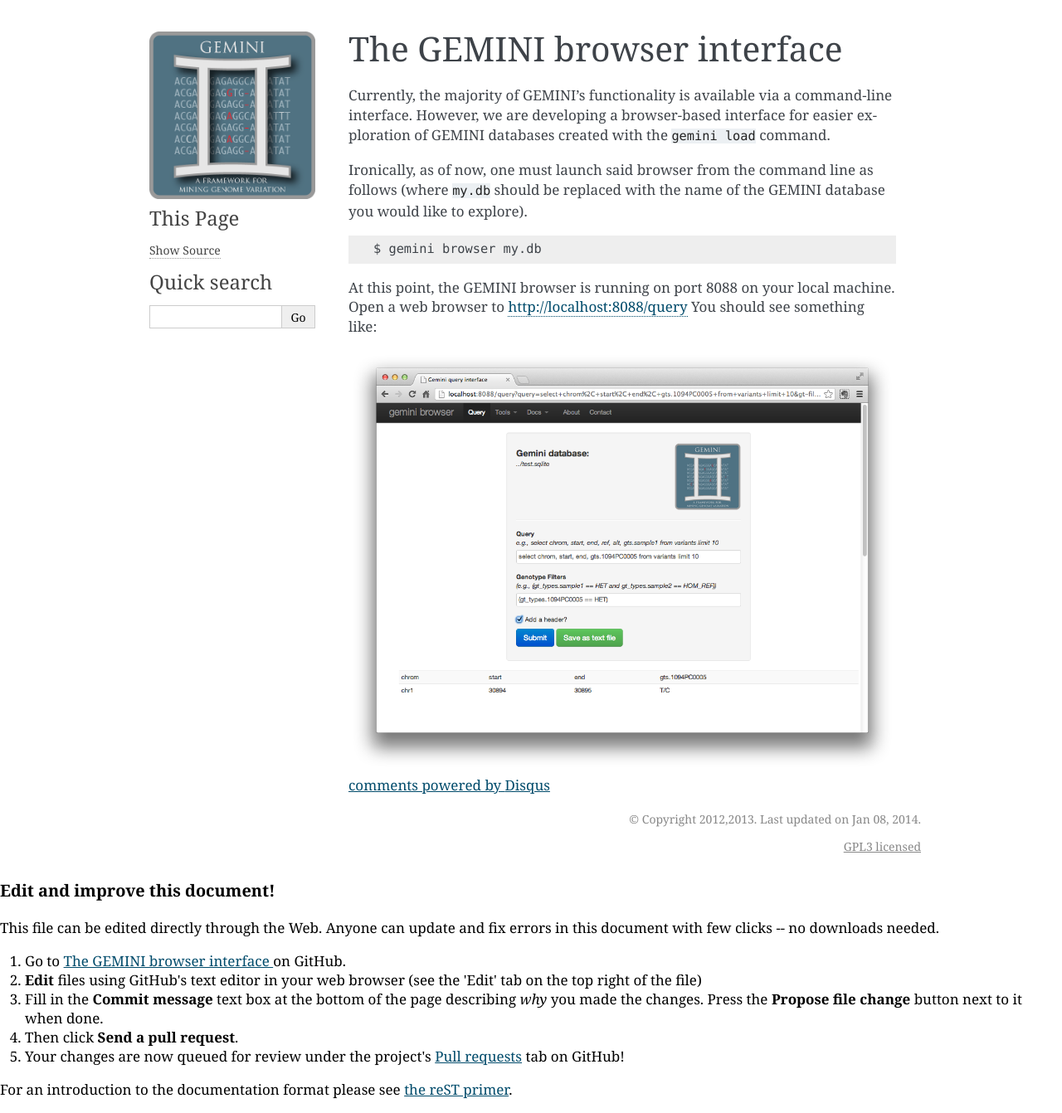
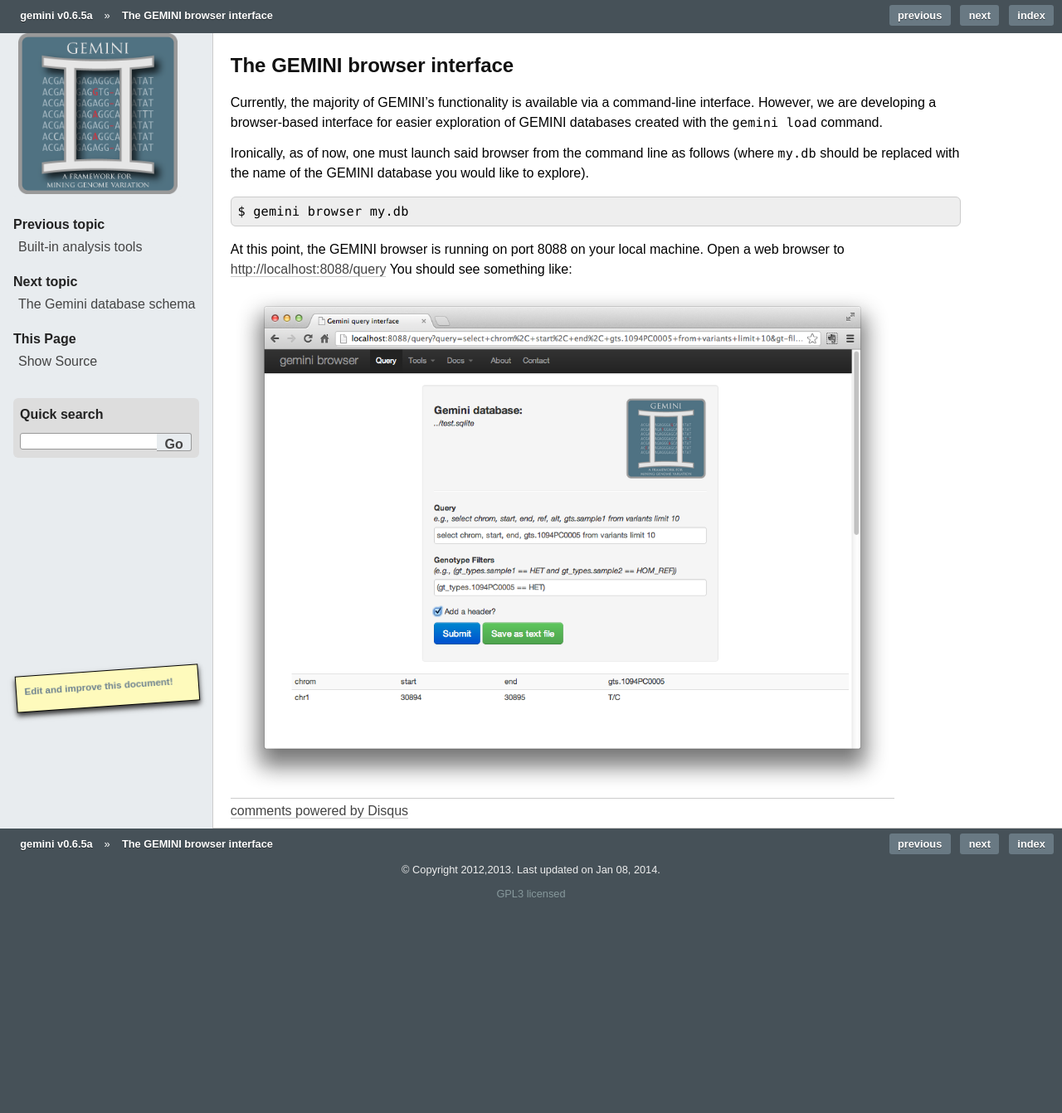
Before and after one commit to arq5x/gemini, a Sphinx documentation site: the page built from docs/content/browser.rst, in a window 1280 px wide. Shown: the whole page at 83% size. Built offline with Sphinx 7.4.7, drawn with Linux system fonts in a browser that asks for light colours; formulas are drawn with MathJax 3; pages that are not in the unit, such as notebooks, are missing from menus; comment, search, counter and statistics services are not loaded; the version number is read from the project's files by our own code; after the commit the page ends 1119 px from its top, so only the background shows below that.

Commit message:
Update conf.py

```diff
--- a/docs/conf.py
+++ b/docs/conf.py
@@ -92,7 +92,7 @@ pygments_style = 'sphinx'
 
 # The theme to use for HTML and HTML Help pages.  See the documentation for
 # a list of builtin themes.
-#html_theme = 'default'
+html_theme = 'rtd'
 
 # Theme options are theme-specific and customize the look and feel of a theme
 # further.  For a list of options available for each theme, see the
@@ -100,7 +100,7 @@ pygments_style = 'sphinx'
 # html_theme_options = {}
 
 # Add any paths that contain custom themes here, relative to this directory.
-#html_theme_path = ["themes"]
+html_theme_path = ["themes"]
 
 # The name for this set of Sphinx documents.  If None, it defaults to
 # "<project> v<release> documentation".
@@ -117,7 +117,7 @@ html_logo = 'gemini.png'
 # docs.  This file should be a Windows icon file (.ico) being 16x16 or 32x32
 # pixels large.
 html_favicon = 'gemini.png'
-#html_style = 'labibi.css'
+html_style = 'labibi.css'
 
 # Add any paths that contain custom static files (such as style sheets) here,
 # relative to this directory. They are copied after the builtin static files,
```
